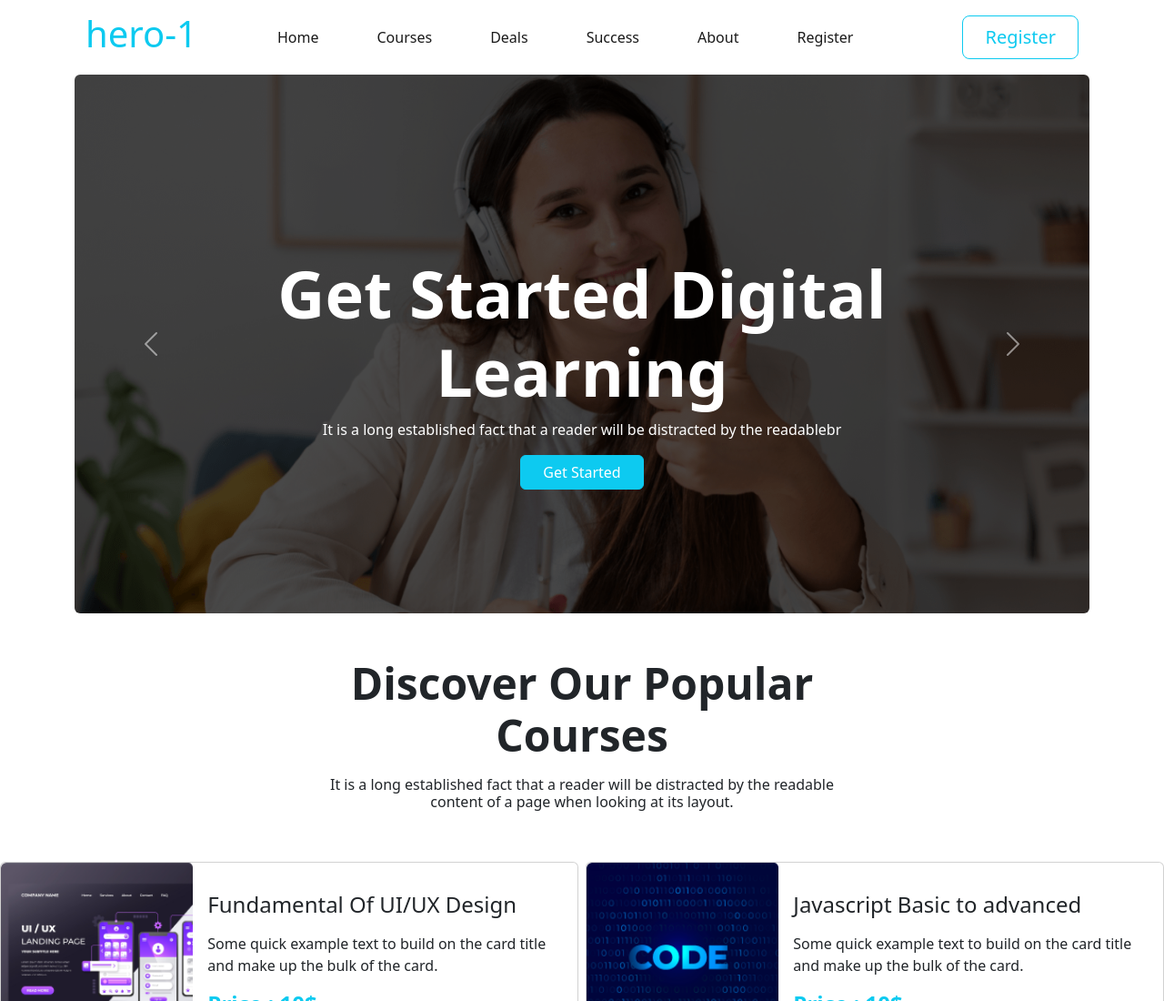
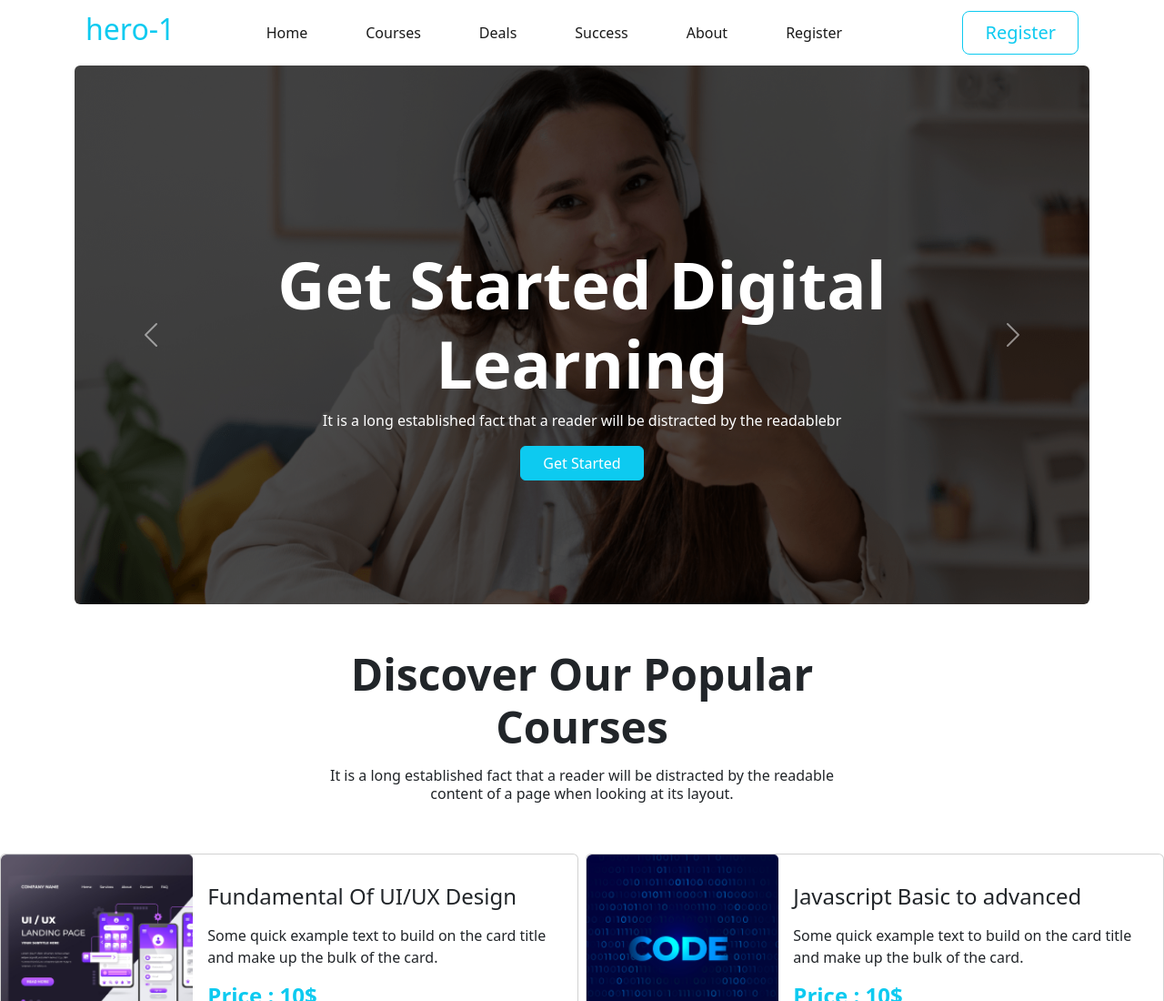
Before and after one commit to Jannatul-maoya/third-assigment, a plain HTML site: page index.html in a window 1280 px wide. Shown: the top 1100 px of the page at 91% size. Drawn offline with nearby package versions, Linux system fonts and the light colour scheme.

Commit message:
first commit

```diff
--- a/index.html
+++ b/index.html
@@ -26,7 +26,7 @@
       <nav class="navbar navbar-expand-lg bg-white">
         <div class="container-fluid d-flex justify-content-between">
           <a class="navbar-brand fw-bold text-info " href="#">
-            <h1>hero-1</h1>
+            <h2>hero-1</h2>
           </a>
 
             <button class="navbar-toggler" type="button" data-bs-toggle="collapse"
```
